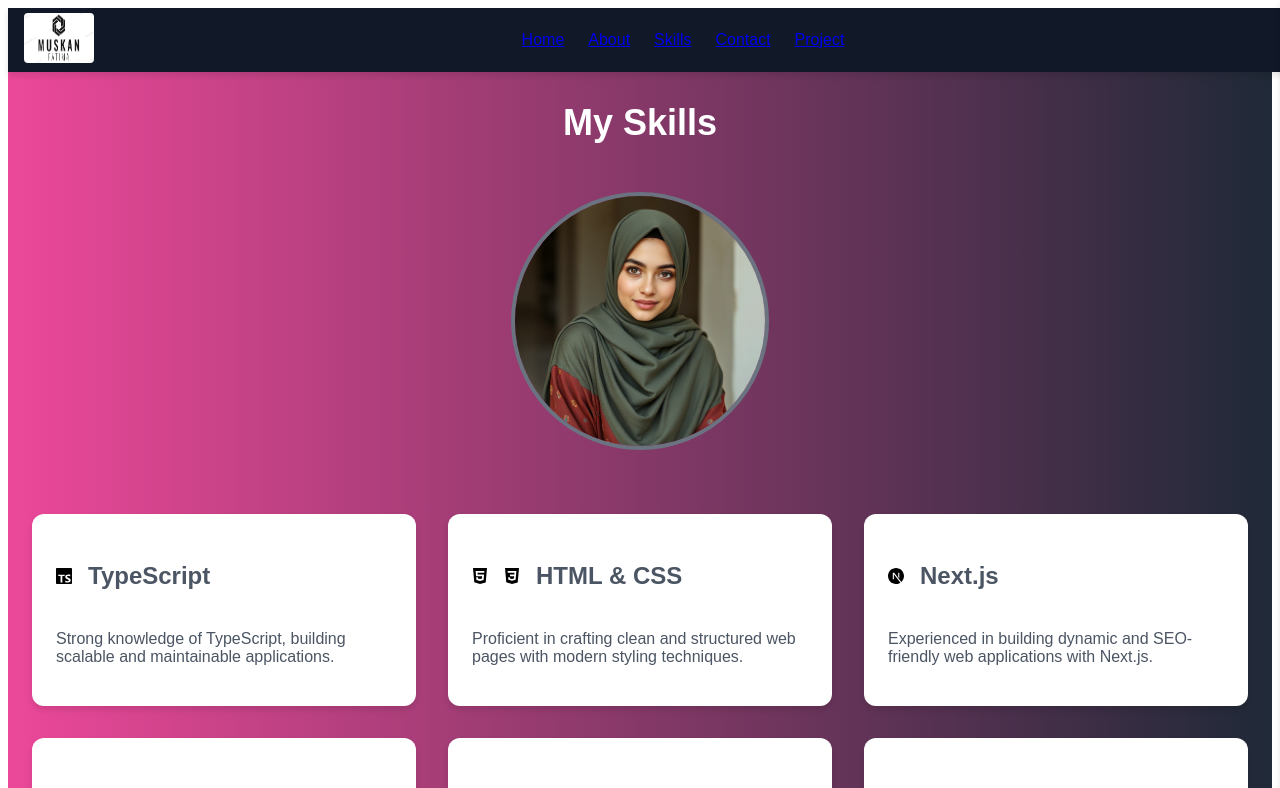
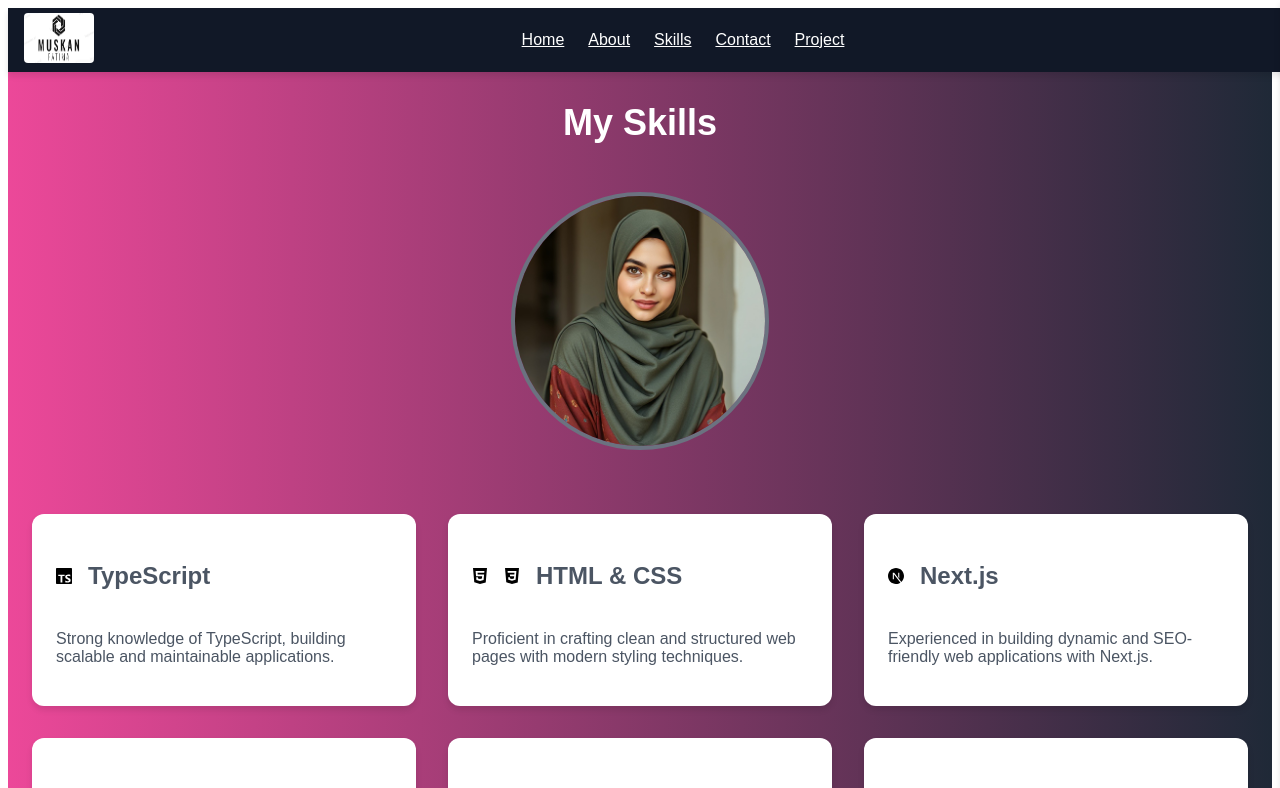
Before and after one commit to muskan-fatim/custom-css-protofolio, a Next.js app: page /skill in a window 1280 px wide. Shown: the top 788 px of the page. Built offline with nearby package versions, Linux system fonts and the light colour scheme; a web font is replaced by a local one.

Commit message:
Update page.module.css😃

```diff
--- a/app/page.module.css
+++ b/app/page.module.css
@@ -457,7 +457,8 @@
 }
 
 .navbar-link {
-  transition: color 0.2s; /* hover:text-gray-300 transition duration-200 */
+  transition: color 0.2s;
+  color:white/* hover:text-gray-300 transition duration-200 */
 }
 
 .navbar-link:hover {
```
